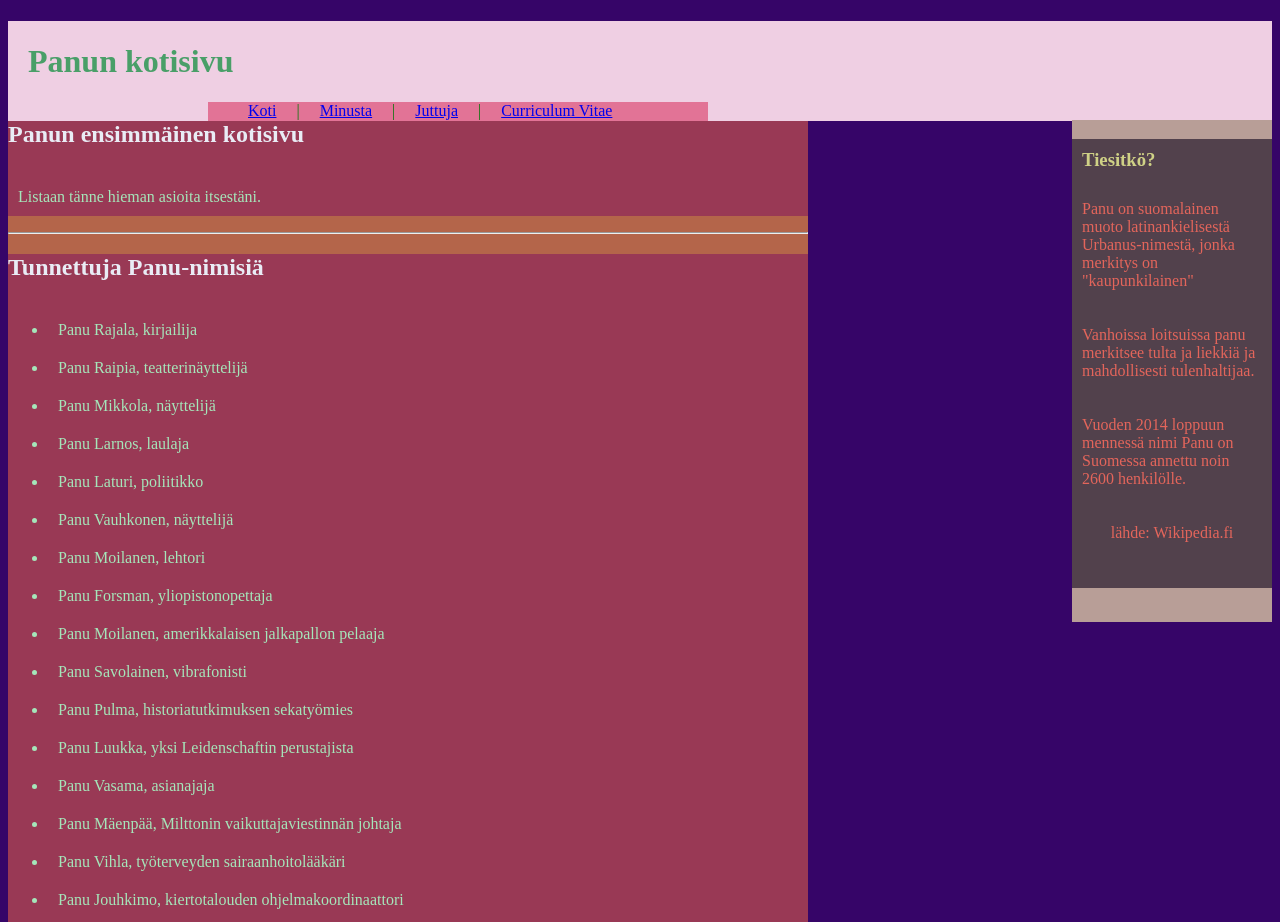
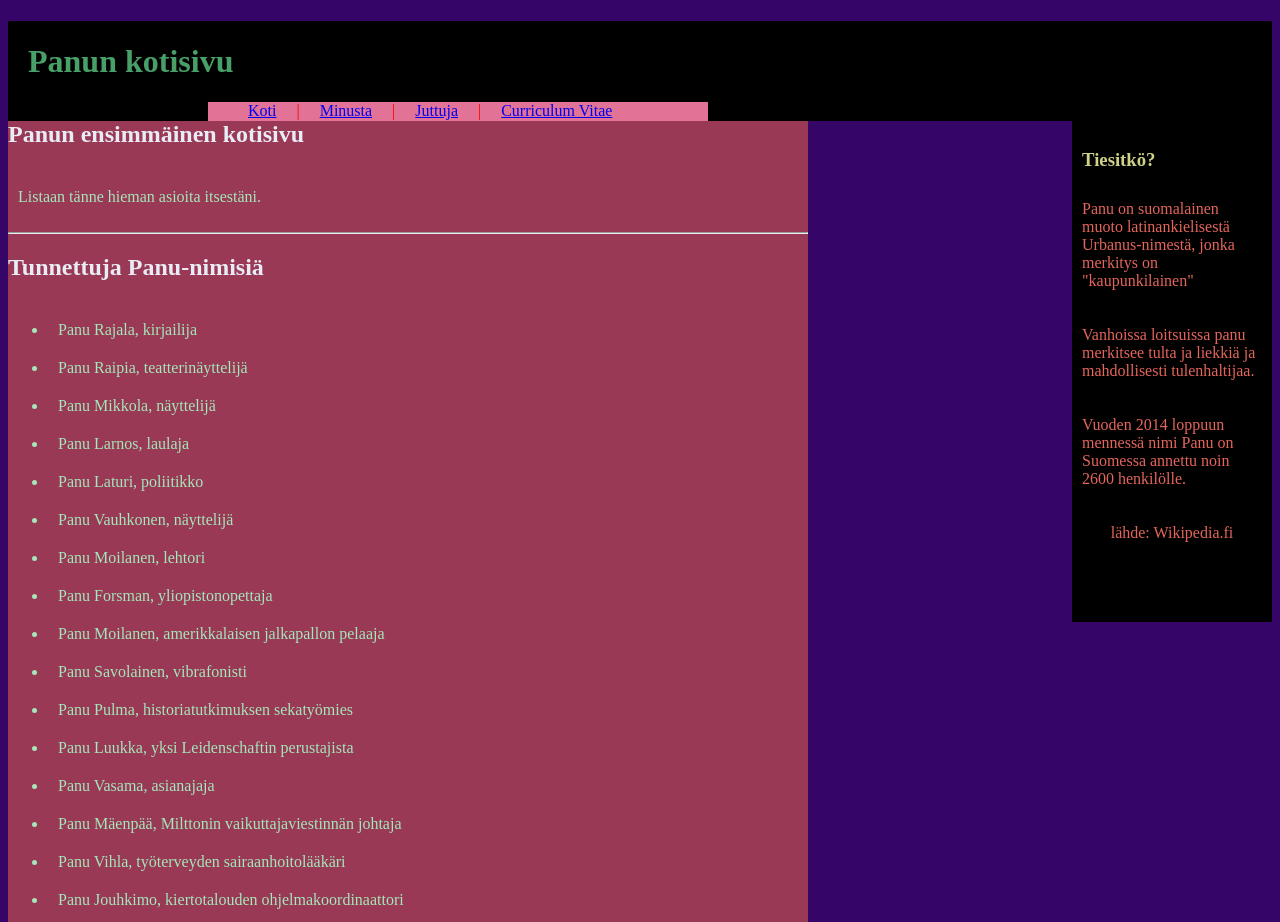
Before and after one commit to electricitas/Harjoituksia, a plain HTML site: page index.html in a window 1280 px wide. Shown: the top 922 px of the page. Drawn offline with Linux system fonts and the light colour scheme.

Commit message:
Add files via upload

```diff
--- a/CSS/kotisivu.css
+++ b/CSS/kotisivu.css
@@ -5,7 +5,7 @@ body {
 
 header {
     height: 100px;
-    background: #EFCFE3;
+    background: black;
 }
 
 h1 {
@@ -28,12 +28,12 @@ nav {
         float: left;
         list-style-type: none;
         padding: 0 10px;
-        color: #0E760E;
+        color: red;
     }
 
 section {
     width: 800px;
-    background: #B4654A;
+    background: #993955;
     margin-top: -20px;
 }
 
@@ -54,7 +54,7 @@ article {
 aside {
     width: 200px;
     height: 502px;
-    background: #B89E97;
+    background: black;
     float: right;
     margin-top: -1px;
 }
@@ -66,7 +66,7 @@ h3 {
 
 aside article {
     width: 200px;
-    background: #52414C;
+    background: black;
     color: #E3655B;
 }
 
```
